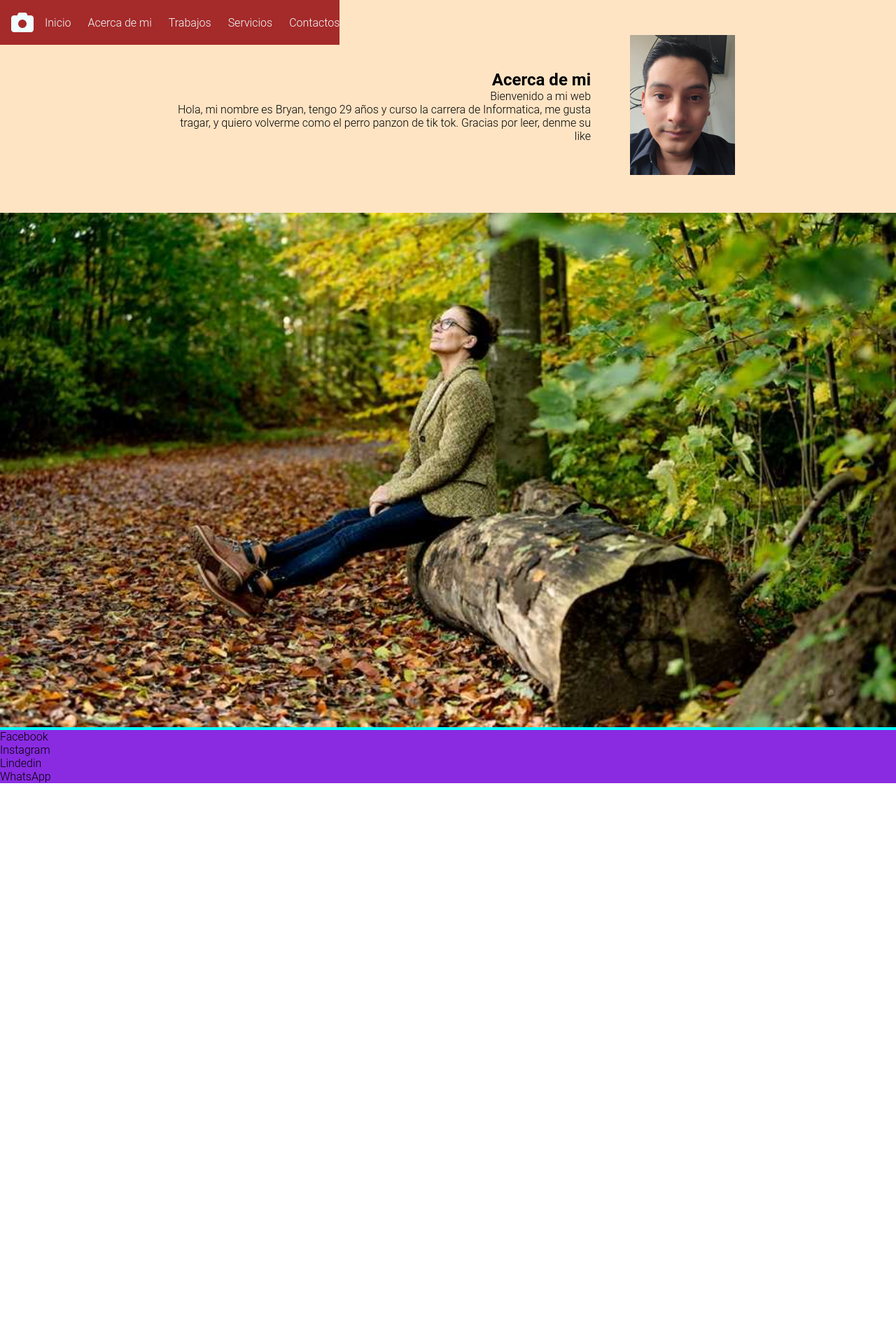
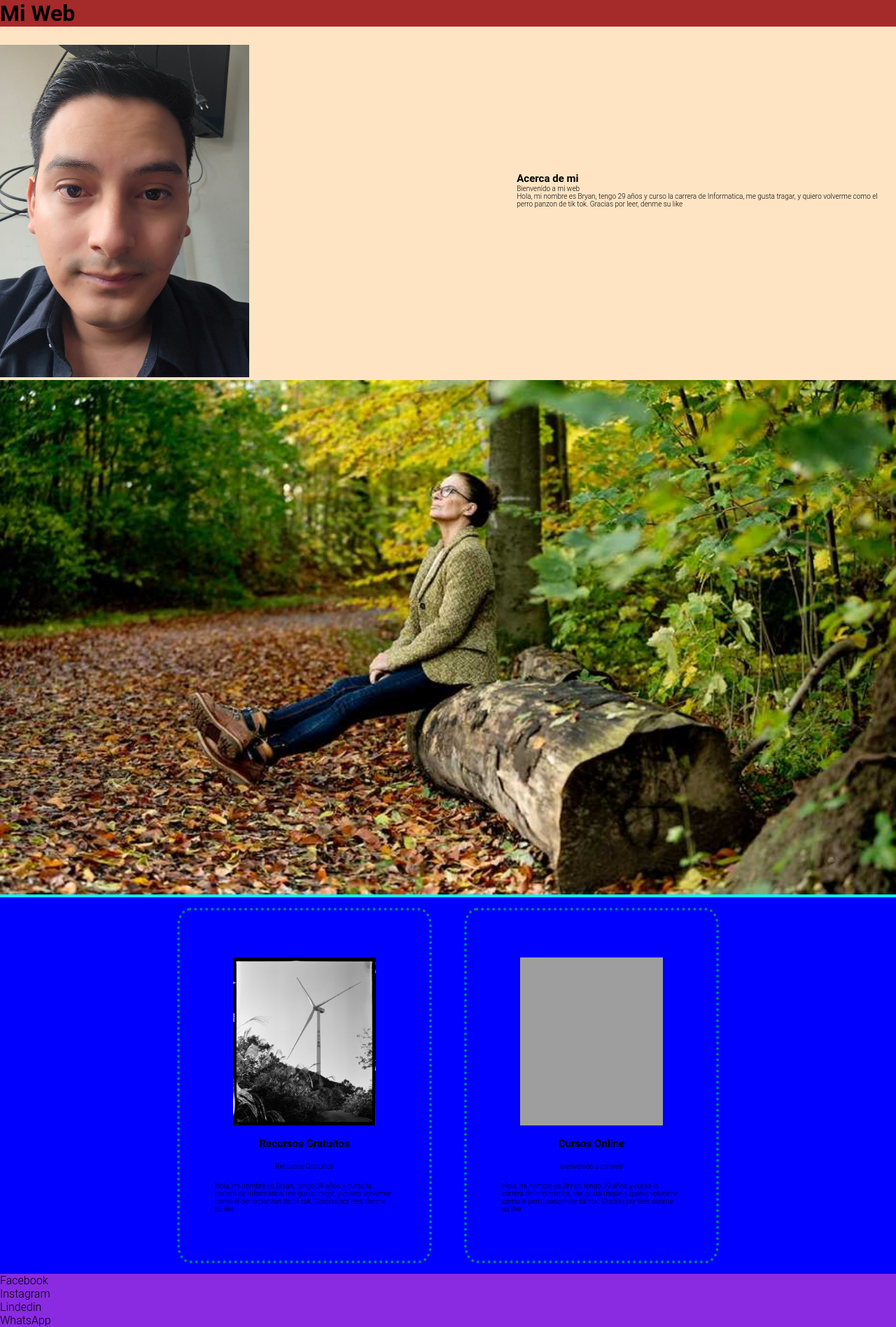
Before and after one commit to ChiangArt/mi_web, a plain HTML site: page index.html in a window 1280 px wide. Shown: the whole page at 70% size. Before the commit the page ends 1119 px from the top, so only its background shows below. Drawn offline with Linux system fonts and the light colour scheme; grey boxes are pictures that could not be loaded; a web font is replaced by a local one.

Commit message:
Actualizacion

```diff
--- a/index.html
+++ b/index.html
@@ -1,20 +1,31 @@
 <!DOCTYPE html>
 <html lang="es">
   <head>
-    <meta charset="UTF-8">
-    <meta name="viewport" content="width=device-width, initial-scale=1.0">
+    <meta charset="UTF-8" />
+    <meta name="viewport" content="width=device-width, initial-scale=1.0" />
     <title>Mi primera web</title>
-    <link rel="stylesheet" href="style.css">
-    <script src="https://kit.fontawesome.com/93156b6854.js" crossorigin="anonymous"></script>
-    <link rel="preconnect" href="https://fonts.googleapis.com">
-<link rel="preconnect" href="https://fonts.gstatic.com" crossorigin>
-<link href="https://fonts.googleapis.com/css2?family=Aboreto&display=swap" rel="stylesheet">
+    <link rel="stylesheet" href="style.css" />
+    <script
+      src="https://kit.fontawesome.com/93156b6854.js"
+      crossorigin="anonymous"
+    ></script>
+    <link rel="preconnect" href="https://fonts.googleapis.com" />
+    <link rel="preconnect" href="https://fonts.gstatic.com" crossorigin />
+    <link
+      href="https://fonts.googleapis.com/css2?family=Aboreto&display=swap"
+      rel="stylesheet"
+    />
+    <script src="https://kit.fontawesome.com/c9b87a4bee.js" crossorigin="anonymous"></script>
   </head>
   <body>
     <div class="container">
       <header id="menu">
-            <a href="index.html"><i class="fa-solid fa-camera"></i></a>
+        <h1 class="logo">Mi Web</h1>
         <nav>
+          <input type="checkbox" id="check" />
+          <label for="check" class="checkbtn">
+          <i class="fa-solid fa-bars"></i>
+          </label>
           <ul>
             <li><a href="">Inicio</a></li>
             <li><a href="">Acerca de mi</a></li>
@@ -26,18 +37,50 @@
       </header>
       <main id="section-principal">
         <section class="section-1">
+          <div>
+            <img
+              src="imagenes/Imagen de WhatsApp 2024-03-14 a las 13.42.40_a9bd1637.jpg"
+              alt=""
+            />
+          </div>
           <div class="acerca-de">
             <h2>Acerca de mi</h2>
             <p>Bienvenido a mi web</p>
             <p>
-                        Hola, mi nombre es Bryan, tengo 29 años y curso la carrera de Informatica, me gusta tragar, y quiero volverme como el perro panzon de tik tok. Gracias por leer, denme su like</p>
-                </div>
-                <div>
-                    <img src="imagenes/Imagen de WhatsApp 2024-03-14 a las 13.42.40_a9bd1637.jpg" alt="">
+              Hola, mi nombre es Bryan, tengo 29 años y curso la carrera de
+              Informatica, me gusta tragar, y quiero volverme como el perro
+              panzon de tik tok. Gracias por leer, denme su like
+            </p>
           </div>
         </section>
         <section class="section-2">
-                <img src="imagenes/1140-forest-bathing-esp.jpg" alt="">
+          <img src="imagenes/1140-forest-bathing-esp.jpg" alt="" />
+        </section>
+        <section class="section-3">
+            <div class="card-container">
+                <div class="card">
+                    <img src="imagenes/imagen_1 (2).jpg" alt="" />
+                    <h2>Recursos Gratuitos</h2>
+                    <p>Recursos Gratuitos</p>
+                    <p>
+                      Hola, mi nombre es Bryan, tengo 29 años y curso la carrera de
+                      Informatica, me gusta tragar, y quiero volverme como el perro
+                      panzon de tik tok. Gracias por leer, denme su like
+                    </p>
+                </div>
+            </div>
+            <div class="card-container">
+                <div class="card">
+                    <img src="imagenes/imagen_2.jpg" alt="" />
+                    <h2>Cursos Online</h2>
+                    <p>Bienvenido a mi web</p>
+                    <p>
+                      Hola, mi nombre es Bryan, tengo 29 años y curso la carrera de
+                      Informatica, me gusta tragar, y quiero volverme como el perro
+                      panzon de tik tok. Gracias por leer, denme su like
+                    </p>
+                  </div>
+            </div>
 
         </section>
       </main>
@@ -50,6 +93,5 @@
         </ul>
       </footer>
     </div>
-
   </body>
 </html>
--- a/style.css
+++ b/style.css
@@ -10,51 +10,7 @@ body{
     font-weight: 300;
     font-style: normal;
 
-}
 
-header{
-    display: flex;
-    align-items: center;
-    justify-content: space-between;
-}
-
-main{
-    background-color: blue;
-}
-
-.section-1{
-    display: flex;
-    justify-content: center;
-    align-items: center;
-    background-color: bisque;
-    padding: 2em;
-    text-align: right;
-    padding: 50px;
-    gap: 2em;
-}
-
-.acerca-de{
-    width: 50%;
-    padding: 1.5em;
-
-}
-
-
-header nav ul{
-
-    display: flex;
-    gap: 1.5em;
-}
-
-header nav ul a{
-
-    color: azure;
-}
-
-i{
-    color: azure;
-    font-size: 2em;
-    padding: 0.5em;
 }
 
 ol, ul{
@@ -62,16 +18,90 @@ ol, ul{
 
 }
 
-a{
-    text-decoration: none;
+/* HEADER */
+
+header{
+    display: flex;
+    align-items: center;
+    justify-content: space-between;
+    width: 100%;
+    background-color: bisque;
+    position: fixed;
+
+
+}
+
+header nav ul{
+
+    position: fixed;
+    width: 100%;
+    height: 100vh;
+    background: #2c3e50;
+    text-align: center;
+    top: 80px;
+    left: 100%;
+    transition: all 0.5s;
 }
 
 
 
-.section-1 img{
-    width: 150px;
+#check:checked ~ ul{
+    left: 0%;
+    display: block;
+
 }
 
+#menu nav ul li{
+    display: block;
+    margin: 50px 0;
+    line-height: 30px;
+}
+
+i{
+    color: azure;
+    font-size: 1.5em;
+    padding: 0.5em;
+}
+
+a{
+    text-decoration: none;
+    font-size: 25px;
+}
+
+.checkbtn{
+    display: block;
+}
+
+
+
+
+
+/* MAIN */
+
+.section-1{
+    display: flex;
+    flex-wrap: wrap;
+    justify-content: center;
+    align-items: center;
+    background-color: bisque;
+    gap: 1em;
+
+
+}
+
+.section-1 img{
+    margin-top: 4em;
+    width: 100%;
+
+}
+
+.acerca-de{
+    width: 70%;
+    padding: 1em;
+    text-align: center;
+    font-size: 10px;
+
+}
 
 .section-2{
 background-color: aqua;
@@ -81,13 +111,130 @@ background-color: aqua;
     width: 100%;
 }
 
+.section-3{
+    display: flex;
+    flex-wrap: wrap;
+    justify-content: center;
+    align-items: center;
+    background-color: blue;
+    gap: 1em;
+}
+
+.card-container{
+    display: flex;
+    justify-content: center;
+    margin: 5px;
+    width: 95%;
+}
+
+.card{
+    border: 4px dotted teal;
+    border-radius: 5%;
+    padding: 5px;
+    height: 400px;
+    max-width: 500px;
+    display: flex;
+    flex-direction: column;
+    justify-content: space-evenly;
+    align-items: center;
+    font-size: 10px;
+    margin: 10px;
+    padding: 50px;
+
+
+}
+
+.section-3 img{
+
+    width: 80%;
+    height: 60%;
+
+}
+
+
+
+
+
+/* FOOTER */
+
 .redes-sociales{
     background-color: blueviolet;
 }
 
-#menu{
-    background-color: brown;
-    position: fixed;
+
+@media (min-width: 768px){
+
+    header{
+        display: flex;
+        align-items: center;
+        justify-content: space-between;
+        width: 100%;
+        background-color: brown;
+    }
+
+    header nav ul{
+
+        display: flex;
+        gap: 2em;
+    }
+
+    header nav ul a{
+
+        color: azure;
+    }
+
+    a{
+        text-decoration: none;
+    }
+
+    .section-1{
+        display: flex;
+        flex-wrap: nowrap;
+        justify-content: center;
+        align-items: center;
+        background-color: bisque;
+        gap: 1em;
+
+
+    }
+
+    .section-1 img{
+        margin-top: 4em;
+        width: 50%;
+
+    }
+
+    .acerca-de{
+        width: 70%;
+        padding: 1em;
+        text-align: left;
+        font-size: 10px;
+
+    }
+
+    #check{
+        display: none;
+    }
+
+    .checkbtn{
+        font-size: 25px;
+        color: white;
+        float: right;
+        line-height: 80px;
+        margin-right: 10px;
+        cursor: pointer;
+        display: none;
+    }
+
+    .card-container{
+        width: 45%;
+    }
 
 
 }
+
+@media (min-width: 1024px){
+    .card-container{
+        width: 30%;
+    }
+}
```
Also changed, not shown: imagenes/imagen_1 (2).jpg (added), imagenes/imagen_3.jpg (added), imagenes/imagen_4.jpg (renamed from imagenes/trees-3822149_640.jpg), 1 other file. Lines whose indentation alone changed are shown as unchanged.
